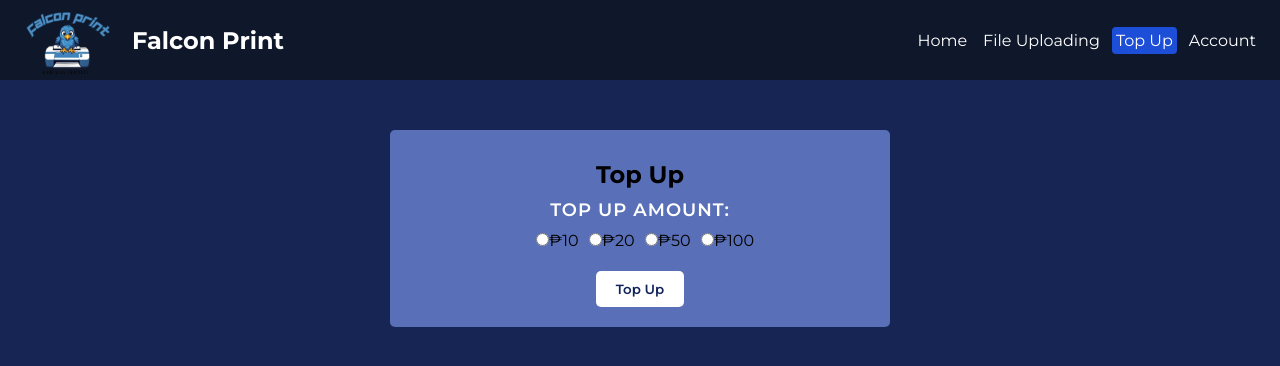
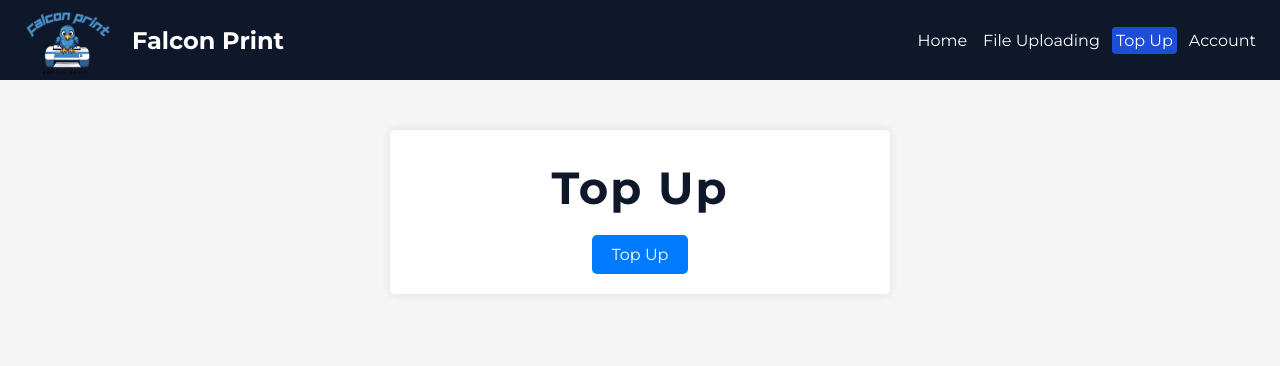
Before and after one commit to lrnzoclmb/Thesis, a React (Create React App) app in the folder my-react-app/: page /Topup in a window 1280 px wide. Shown: the top 366 px of the page. Built offline with nearby package versions, Linux system fonts and the light colour scheme.

Commit message:
css update

```diff
--- a/my-react-app/src/Accountpage.js
+++ b/my-react-app/src/Accountpage.js
@@ -62,8 +62,8 @@ function Accountpage({ userProfile }) {
   return (
     <>
       <NavBar />
+    <div className='account-container'>
       <div className="account">
-
           <div className="profile">
           <img src="\profile.jpg" alt="Picture" className="profile-picture" />
           <p className='name'> {name}</p>
@@ -73,25 +73,9 @@ function Accountpage({ userProfile }) {
         </div>
         <div className='history'>
           <p>Transaction History</p>
-              <table>
-                <thead>
-                  <tr>
-                  <th>Date</th>
-                  <th>Description</th>
-                  <th>Amount</th>
-                  </tr>
-                </thead>
-          <tbody>
-      < tr>
-        <td></td>
-        <td></td>
-        <td></td>
-      </tr>
-      { }
-    </tbody>
-  </table>
-</div>
+        </div>
       </div>
+    </div>
     </>
   );
 }
--- a/my-react-app/src/Carousel.css
+++ b/my-react-app/src/Carousel.css
@@ -102,7 +102,6 @@
   margin: 0;
   padding: 0;
   overflow-x: hidden;
-  overflow-y: hidden;
 }
 
 
--- a/my-react-app/src/FileManagement.js
+++ b/my-react-app/src/FileManagement.js
@@ -148,6 +148,7 @@ function FileManagement() {
     <>
       <NavBar />
       <div className="file-management">
+      <h2>File Uploading </h2>
         <input
           type="file"
           accept=".pdf"
@@ -210,10 +211,10 @@ function FileManagement() {
             type="radio"
             name="payments"
             value="OnlinePayment"
-            id="TOnlinepayment"
+            id="Onlinepayment"
             onChange={() => setPayment('OnlinePayment')}
           />
-          <label htmlFor="TapId">Online Payment</label>
+          <label htmlFor="Onlinepayment">Online Payment</label>
           <input
             type="radio"
             name="payments"
--- a/my-react-app/src/Homepage.css
+++ b/my-react-app/src/Homepage.css
@@ -11,21 +11,24 @@
     align-items: center;
     flex-direction: column;
     width: 100vw;
-    height: 100vh;
+    height: 90vh;
   }
 
   .App button
   {
-    margin-top: 20px;
-    padding: 10px 30px;
-    border: none;
-    outline: none;
-    background: #fff;
-    border-radius: 5px;
-    color: #11235A;
-    font-weight: 600;
+  padding: 10px 20px;
+  font-size: 16px;
+  background-color: #007bff;
+  color: #ffffff;
+  border: none;
+  border-radius: 5px;
+  cursor: pointer;
+  transition: background-color 0.3s ease;
+  margin-top: 10px;
   }
-
+.App button:hover {
+  background-color: #0056b3;
+}
 .App .start
 {
     text-decoration: none;
--- a/my-react-app/src/Homepage.js
+++ b/my-react-app/src/Homepage.js
@@ -6,10 +6,16 @@ import Carousel from "./Carousel";
 import { countries } from "./Data";
 import "./Homepage.css";
 import NavBar from './NavBar';
-import { Link } from 'react-router-dom';
+import { useNavigate } from 'react-router-dom';
 import 'typeface-montserrat';
 
 const Homepage = () => {
+  const navigate = useNavigate();
+
+  const handleClick = () => {
+    navigate('/Filemanagement');
+  };
+
   useEffect(() => {
 
     const unsubscribe = firebase.auth().onAuthStateChanged(user => {
@@ -28,6 +34,7 @@ const Homepage = () => {
     });
 
 
+
     return () => unsubscribe();
   }, []);
 
@@ -38,7 +45,9 @@ const Homepage = () => {
       <div className="App">
       {/* Carousel */}
       <Carousel images={countries} />
-      <button><Link to="/Filemanagement" className="start" >Get Started</Link></button>
+      <button onClick={handleClick} className="start">
+      Get Started
+    </button>
     </div>
     </>
   );
--- a/my-react-app/src/Topup.js
+++ b/my-react-app/src/Topup.js
@@ -6,23 +6,17 @@ import QRCode from 'react-qr-code';
 import 'typeface-montserrat';
 
 function TopUp() {
-  const [amount, setAmount] = useState(null); // Changed to null to represent no selection
   const [transaction] = useState('topup');
   const [status] = useState('pending');
   const [qrCodeData, setQRCodeData] = useState(null);
   const user = auth.currentUser;
 
   const handleTopUp = () => {
-    if (!amount) {
-      alert("Please select an amount to top up.");
-      return;
-    }
 
     const tempDatabaseRef = dbRef( database, 'transaction');
 
     const topUpData = {
       userId: user ? user.uid : null,
-      amount: amount,
       timestamp: Date.now(),
       transactionStatus: status,
       transactionType: transaction,
@@ -45,41 +39,6 @@ function TopUp() {
       <div className="file-management">
       <div className="payment-method">
         <h2>Top Up </h2>
-        <div className="amount-options">
-          <h3>Top Up Amount:</h3>
-          <input
-            type="radio"
-            name="amount"
-            value={10}
-            id="ten"
-            onChange={() => setAmount(10)}
-          />
-          <label htmlFor="ten">₱10</label>
-          <input
-            type="radio"
-            name="amount"
-            value={20}
-            id="twenty"
-            onChange={() => setAmount(20)}
-          />
-          <label htmlFor="twenty">₱20</label>
-          <input
-            type="radio"
-            name="amount"
-            value={50}
-            id="fifty"
-            onChange={() => setAmount(50)}
-          />
-          <label htmlFor="fifty">₱50</label>
-          <input
-            type="radio"
-            name="amount"
-            value={100}
-            id="hundred"
-            onChange={() => setAmount(100)}
-          />
-          <label htmlFor="hundred">₱100</label>
-        </div>
         <button onClick={handleTopUp}>Top Up</button>
         {qrCodeData && (
           <div className="qr-code">
--- a/my-react-app/src/accountpage.css
+++ b/my-react-app/src/accountpage.css
@@ -1,110 +1,79 @@
-.account {
-  background-color: #596FB7;
-  padding: 20px 30px;
-  margin: 100px auto 0;
-  width: 100%;
-  max-width: 1000px;
-  outline: none;
-  border: none;
-  border-radius: 5px;
+.account-container {
   display: flex;
-  flex-direction: row;
-  flex-wrap: wrap;
   justify-content: center;
+  align-items: center;
+  height: 100vh;
+  background-color: #f5f5f5;
 }
 
+.account {
+  display: flex;
+  flex-direction: column;
+  background-color: #ffffff;
+  border-radius: 10px;
+  box-shadow: 0 0 10px rgba(0, 0, 0, 0.1);
+  padding: 20px;
+  max-width: 800px;
+  width: 100%;
+}
 
 .profile {
-  flex: 1;
-  margin: 20px;
-  padding: 20px;
   display: flex;
   flex-direction: column;
   align-items: center;
-}
-
-.profile button {
-  background: #fff;
-  margin-top: 10px;
-  padding: 10px 30px;
-  border: none;
-  outline: none;
-  border-radius: 5px;
-  color: #11235A;
-  font-weight: 600;
-}
-
-.profile .name {
-  margin: 10px 0;
-  text-transform: uppercase;
-  font-size: 20px;
-  font-weight: bold;
 }
 
 .profile-picture {
   width: 100px;
   height: 100px;
   border-radius: 50%;
+  margin-bottom: 10px;
+}
+
+.name {
+  font-size: 24px;
+  font-weight: bold;
+  margin-bottom: 5px;
+}
+
+.email {
+  font-size: 16px;
+  margin-bottom: 15px;
+}
+
+.balance {
+  font-size: 18px;
   margin-bottom: 20px;
 }
 
+.button-container {
+  display: flex;
+  justify-content: center;
+}
+
+button {
+  padding: 10px 20px;
+  font-size: 16px;
+  background-color: #007bff;
+  color: #ffffff;
+  border: none;
+  border-radius: 5px;
+  cursor: pointer;
+  transition: background-color 0.3s ease;
+}
+
+button:hover {
+  background-color: #0056b3;
+}
 
 .history {
-  flex: 2;
-  margin: 20px;
-  padding: 20px;
-  display: flex;
-  flex-direction: column;
+  margin-top: 20px;
+  border-top: 1px solid #ccc;
+  padding-top: 20px;
 }
 
 .history p {
-  color: #fff;
-  text-transform: uppercase;
-  font-size: 20px;
+  font-size: 18px;
   font-weight: bold;
-  text-align: center;
-  margin-bottom: 20px;
+  margin-bottom: 10px;
 }
-
-.history table {
-  width: 100%;
-  border-collapse: collapse;
-  margin-top: 20px;
-}
-
-.history th, .history td {
-  border: 1px solid #fff;
-  padding: 8px;
-}
-
-.history th {
-  color: #fff;
-}
-
-
-@media (max-width: 768px) {
-  .account {
-      flex-direction: column;
-      padding: 15px;
-      margin: 20px auto 0;
-  }
-
-  .profile-picture {
-      width: 70px;
-      height: 70px;
-      margin-bottom: 15px;
-  }
-
-  .profile button {
-      padding: 8px 20px;
-  }
-
-  .history p {
-      font-size: 16px;
-      margin-bottom: 10px;
-  }
-
-  .history table {
-      font-size: 14px;
-  }
-}
--- a/my-react-app/src/filemanage.css
+++ b/my-react-app/src/filemanage.css
@@ -1,5 +1,7 @@
 .file-management {
-  background-color: #596FB7;
+  background-color: #ffffff;
+  border-radius: 10px;
+  box-shadow: 0 0 10px rgba(0, 0, 0, 0.1);
   padding: 20px 30px;
   margin: 50px auto 0;
   width: 90%;
@@ -10,6 +12,14 @@
   display: flex;
   flex-direction: column;
   align-items: center;
+}
+
+.file-management h2{
+  margin-bottom: 20px;
+  letter-spacing: 2px;
+  font-weight: bold;
+  font-size: 45px;
+  color: #0f172a;
 }
 
 .color-mode,
@@ -24,16 +34,18 @@
 }
 
 .file-management button {
-  margin-top: 10px;
   padding: 10px 20px;
+  font-size: 16px;
+  background-color: #007bff;
+  color: #ffffff;
   border: none;
-  outline: none;
-  background: #ffffff;
   border-radius: 5px;
-  color: #11235A;
-  font-weight: 600;
+  cursor: pointer;
+  transition: background-color 0.3s ease;
 }
-
+.file-management button:hover{
+  background-color: #0056b3;
+}
 .file-management input[id="upload"] {
   margin-left: auto;
   margin-bottom: 10px;
@@ -43,7 +55,7 @@
 .paper-size h3,
 .payment-method h3 {
   text-align: center;
-  color: #fff;
+  color: #000000;
   font-size: 18px;
   text-transform: uppercase;
   font-weight: 600;
@@ -61,7 +73,8 @@
 }
 
 .payment-method input[id="TapId"],
-.payment-method input[id="insert"] {
+.payment-method input[id="insert"],
+.payment-method input[id="Onlinepayment"] {
   margin-right: 10px;
 }
 
--- a/my-react-app/src/signup.css
+++ b/my-react-app/src/signup.css
@@ -6,12 +6,14 @@
 
 body
 {
-    background-color:#172554;
+    background-color: #f5f5f5;;
 }
 
 .main_container_signup
 {
-    background-color: #596FB7;
+    background-color: #ffffff;
+    border-radius: 10px;
+    box-shadow: 0 0 10px rgba(0, 0, 0, 0.1);
     padding: 20px 30px;
     margin: 0px auto;
     width: 400px;
@@ -30,7 +32,7 @@ body
 .main_container_signup .header h2
 {
     text-align: center;
-    color: #fff;
+    color: #000000;
     font-size: 18px;
     text-transform: uppercase;
     font-weight: 600;
@@ -51,14 +53,14 @@ body
     outline: none;
     border: none;
     border-radius: 5px;
-    border: 1px solid #fff;
+    border: 1px solid #000000;
 }
 
 .main_container_signup p
 {
     margin-top: 15px;
     font-size: 12px;
-    color: #fff;
+    color: #000000;
     margin-left: 30px;
     font-weight: 600;
 }
@@ -70,9 +72,9 @@ body
     padding: 10px 30px;
     border: none;
     outline: none;
-    background: #fff;
+    background-color: #007bff;
+    color: #ffffff;
     border-radius: 5px;
-    color: #11235A;
     font-weight: 600;
 }
 
```
